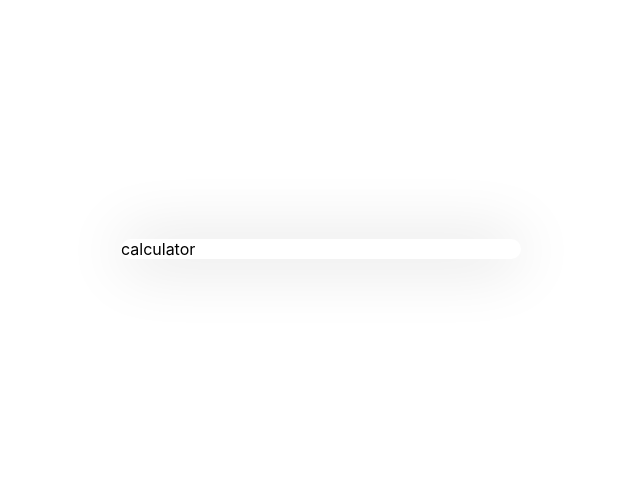
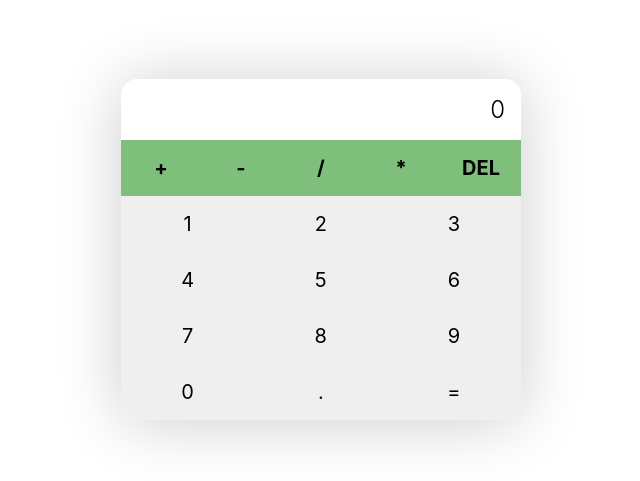
Before and after one commit to mhassanrahi/calculator, a React (Create React App) app: page / in a window 1280 px wide. Shown: the part 151-632 px from the top of the page, without its empty margins (319-959 px from the left). Built offline with nearby package versions, Linux system fonts and the light colour scheme.

Commit message:
* Added calculator

```diff
--- a/src/App.js
+++ b/src/App.js
@@ -1,12 +1,84 @@
+import React, { useState } from "react";
+
 import "./App.css";
 
-function App() {
-  return <div className="App">
+const App = () => {
+  const [calculation, setCalculation] = useState("");
+  const [result, setResult] = useState("");
 
-   <div className="calculator">
-calculator
-   </div>
-  </div>;
-}
+  const ops = ["/", "*", "+", "-", "."];
+
+  const updateCalculation = (value) => {
+    if (
+      (ops.includes(value) && calculation === "") ||
+      (ops.includes(value) && ops.includes(calculation.slice(-1)))
+    ) {
+      return;
+    }
+    setCalculation(calculation + value);
+
+    if (!ops.includes(value)) {
+      setResult(eval(calculation + value).toString());
+    }
+  };
+
+  const calculate = () => setCalculation(eval(calculation).toString());
+  const deleteLastValue = () => {
+    if (calculation !== "") {
+      const value = calculation.slice(0, -1);
+      setCalculation(value);
+    }
+  };
+  const digits = () => {
+    const digitButtons = [];
+    for (let i = 1; i < 10; i++) {
+      digitButtons.push(
+        <button
+          onClick={() => updateCalculation(i.toString())}
+          key={i.toString()}
+        >
+          {i}
+        </button>
+      );
+    }
+
+    return digitButtons;
+  };
+  return (
+    <div className="App">
+      <div className="calculator">
+        <div className="display">
+          <span>{result ? `(${result})` : ""}</span>
+          {calculation || 0}
+        </div>
+
+        <div className="operators">
+          <button className="" onClick={() => updateCalculation("+")}>
+            +
+          </button>
+          <button className="" onClick={() => updateCalculation("-")}>
+            -
+          </button>
+          <button className="" onClick={() => updateCalculation("/")}>
+            /
+          </button>
+          <button className="" onClick={() => updateCalculation("*")}>
+            *
+          </button>
+          <button className="" onClick={deleteLastValue}>
+            DEL
+          </button>
+        </div>
+
+        <div className="digits">
+          {digits()}
+          <button onClick={() => updateCalculation("0")}>0</button>
+          <button onClick={() => updateCalculation(".")}>.</button>
+          <button onClick={calculate}>=</button>
+        </div>
+      </div>
+    </div>
+  );
+};
 
 export default App;
```
